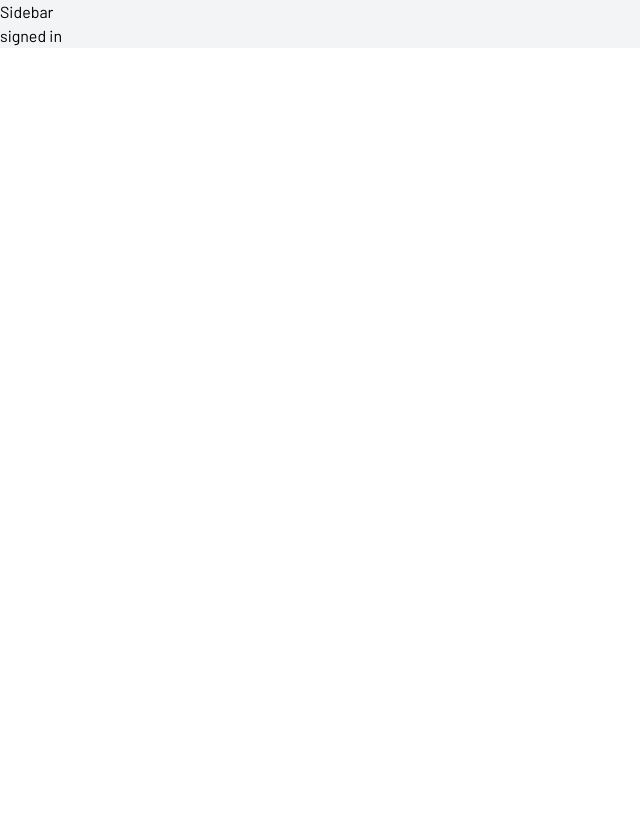
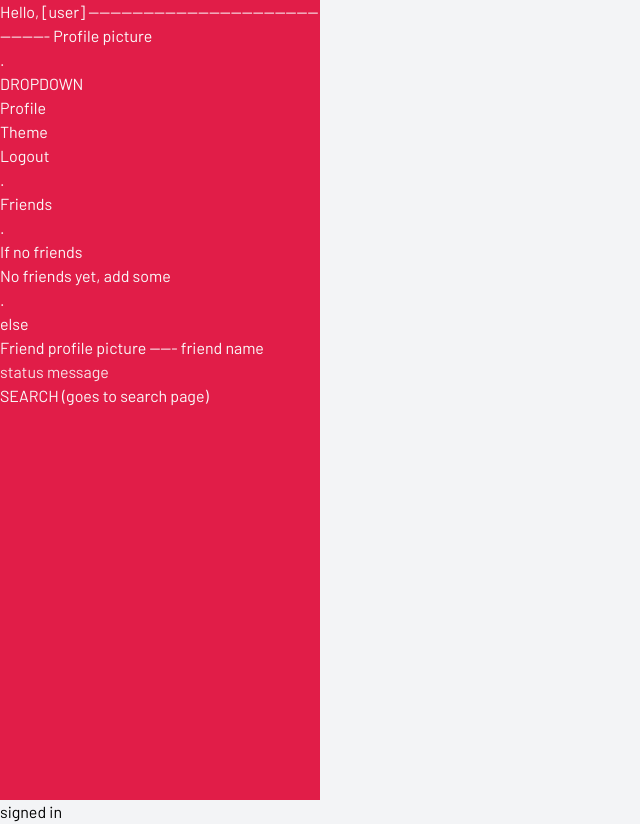
Before and after one commit to brajpatel/messaging-app, a React (Vite) app: page / in a window 1280 px wide. Shown: the whole page, without its empty margins (0-640 px from the left). Before the commit the page ends 800 px from the top, so only its background shows below. Built offline with nearby package versions, Linux system fonts and the light colour scheme.

Commit message:
Create sidebar layout

```diff
--- a/src/components/Sidebar.jsx
+++ b/src/components/Sidebar.jsx
@@ -1,7 +1,25 @@
 function Sidebar() {
     return (
-        <nav>
-            Sidebar
+        <nav className="h-screen w-1/4 bg-rose-600 text-zinc-50">
+            <ul>
+                <li>Hello, [user] --------------------------------------------------- Profile picture</li>
+                <li>.</li>
+                <li>DROPDOWN</li>
+                <li>Profile</li>
+                <li>Theme</li>
+                <li>Logout</li>
+                <li>.</li>
+                <li>Friends</li>
+                <li>.</li>
+                <li>If no friends</li>
+                <li>No friends yet, add some</li>
+                <li>.</li>
+                <li>else</li>
+                <li>Friend profile picture ----- friend name
+                    <span className="block opacity-90">status message</span>
+                </li>
+                <li>SEARCH (goes to search page)</li>
+            </ul>
         </nav>
     )
 }
```
